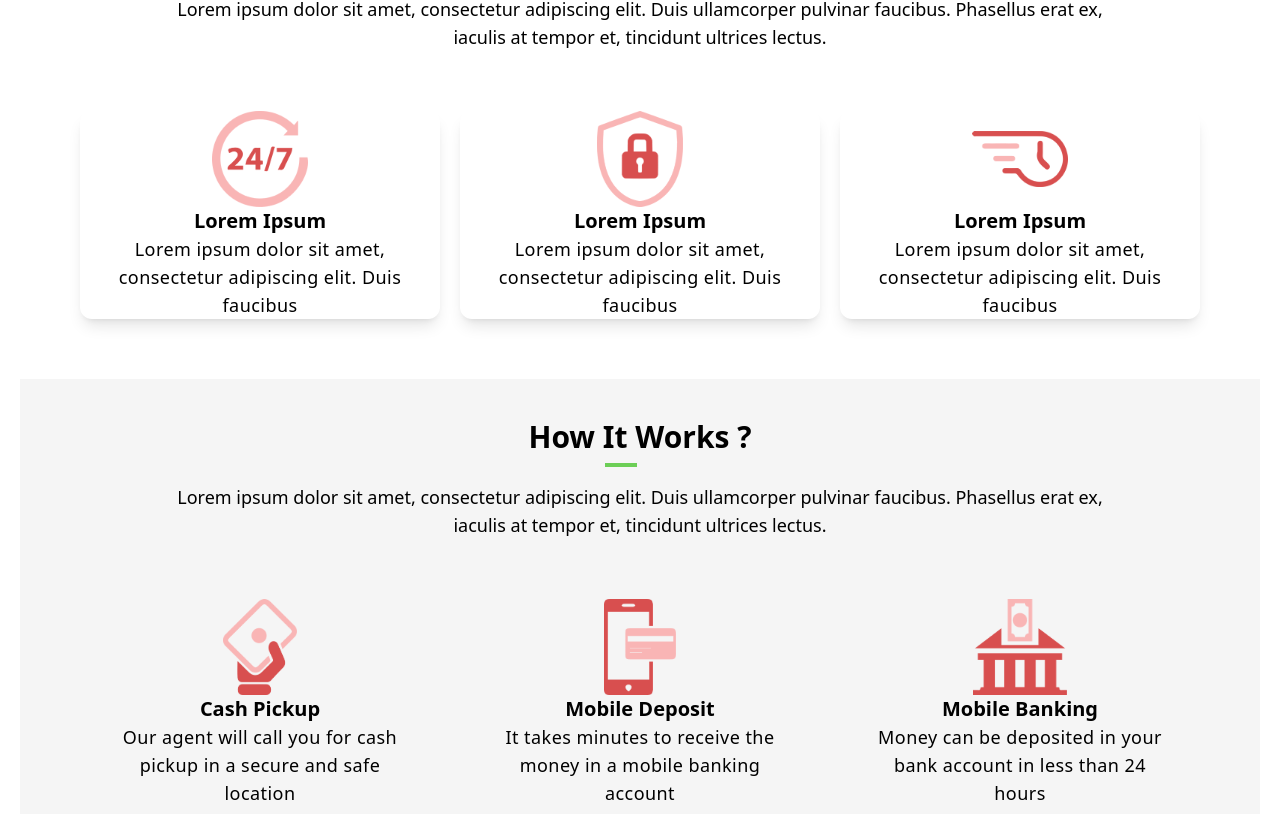
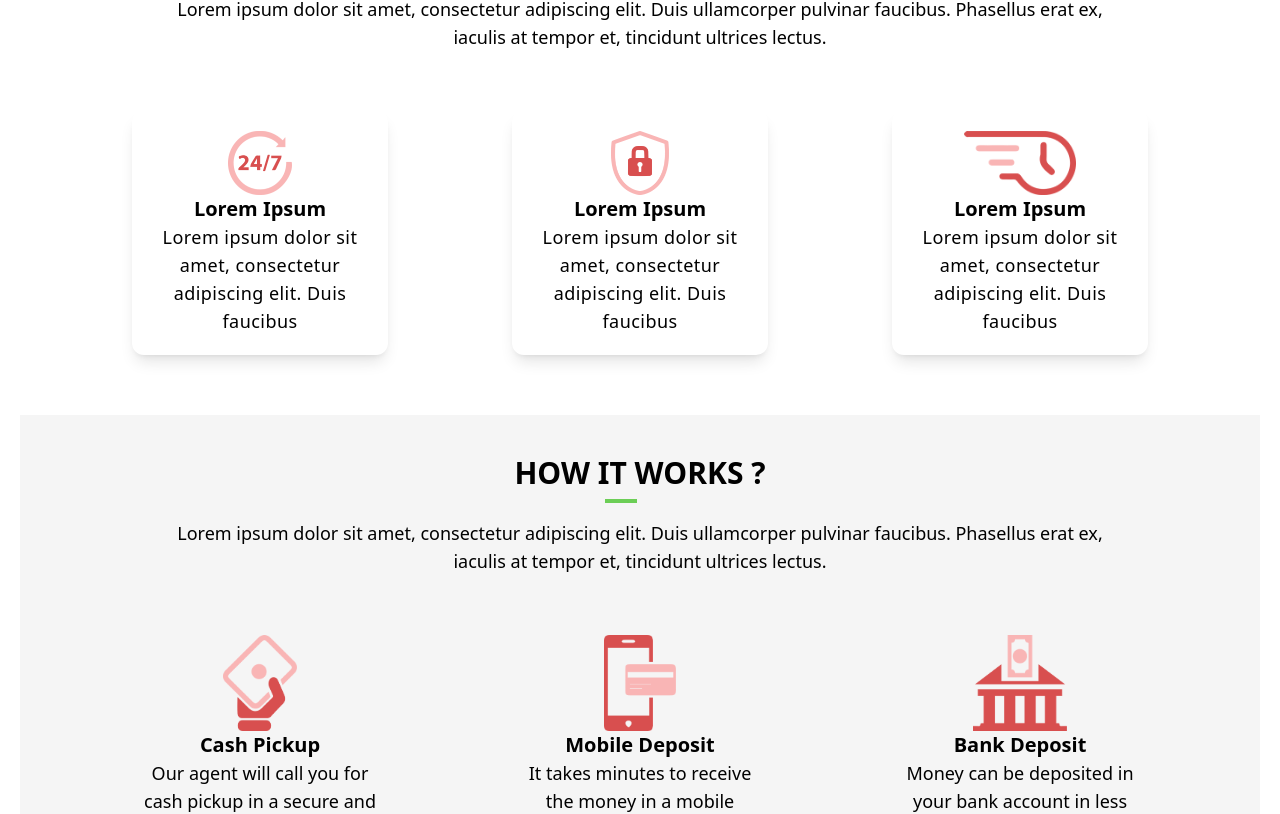
Before and after one commit to Rajtheappideas/hawalanetwork, a React (Create React App) app: page / in a window 1280 px wide. Shown: the part 993-1807 px from the top of the page. Built offline with nearby package versions, Linux system fonts and the light colour scheme.

Commit message:
fixing bugs

```diff
--- a/src/components/Footer.js
+++ b/src/components/Footer.js
@@ -44,42 +44,43 @@ const Footer = () => {
         {/* social links */}
         <div className="space-y-2">
           <h1 className="text-2xl font-semibold">Social Media</h1>
-          <div className="flex items-start space-x-3">
+          <div className="flex items-start sm:space-x-6 space-x-3">
             <a href="https://www.facebook.com/" target="_blank">
               <img
                 src={facebook}
-                className="h-10 w-10 object-cover object-center cursor-pointer"
+                className="h-8 w-8 object-cover object-center cursor-pointer"
               />
             </a>
             <a href="https://www.linkedin.com/" target="_blank">
               <img
                 src={linkedin}
-                className="h-10 w-10 object-cover object-center cursor-pointer"
+                className="h-8 w-8 object-cover object-center cursor-pointer"
               />
             </a>
             <a href="https://www.youtube.com/" target="_blank">
               <img
                 src={youtube}
-                className="h-10 w-10 object-cover object-center cursor-pointer"
+                className="h-8 w-8 object-cover object-center cursor-pointer"
               />
             </a>
           </div>
-          <div className="flex items-start space-x-3">
+          <div className="flex items-start sm:space-x-6 space-x-3">
             <a href="https://twitter.com/" target="_blank">
               <img
                 src={twitter}
-                className="h-10 w-10 object-cover object-center cursor-pointer"
+                className="h-8 w-8 object-cover object-center cursor-pointer"
               />
             </a>
             <a href="https://in.pinterest.com/" target="_blank">
               <img
                 src={pinterest}
-                className="h-10 w-10 object-cover object-center cursor-pointer"
+                className="h-8 w-8 object-cover object-center cursor-pointer"
               />
             </a>
           </div>
         </div>
       </div>
+      {/* bottom last div footer */}
       <div className="bg-Red text-center text-xl text-white p-2">
         Copyright &#169; {year} Money Transfer All rights reserved.
       </div>
--- a/src/components/home/HowItsWork.js
+++ b/src/components/home/HowItsWork.js
@@ -8,7 +8,7 @@ const HowItsWork = () => {
   return (
     <div className="sm:p-10 p-3 bg-LightGray w-full" id="howitswork">
       <div className="relative">
-        <h1 className="text-center font-bold text-3xl pb-3">
+        <h1 className="text-center font-bold text-3xl pb-3 uppercase">
           How It Works ?
         </h1>
         <Underline className="mt-4 " />
@@ -23,7 +23,7 @@ const HowItsWork = () => {
         <div className="text-center">
           <img src={img1} className="h-24 w-24 mx-auto  object-contain" />
           <p className="font-semibold capitalize text-xl">cash pickup</p>
-          <p className="font-light text-lg text-center tracking-wide sm:w-10/12 mx-auto">
+          <p className="font-light text-lg text-center tracking-normal sm:w-8/12 mx-auto">
             Our agent will call you for cash pickup in a secure and safe
             location
           </p>
@@ -32,15 +32,15 @@ const HowItsWork = () => {
         <div className="text-center">
           <img src={img3} className="h-24 w-24 mx-auto  object-contain" />
           <p className="font-semibold capitalize text-xl">mobile deposit</p>
-          <p className="font-light text-lg text-center tracking-wide sm:w-10/12 mx-auto">
+          <p className="font-light text-lg text-center tracking-normal sm:w-8/12 mx-auto">
             It takes minutes to receive the money in a mobile banking account
           </p>
         </div>
         {/* third div */}
         <div className="text-center">
           <img src={img2} className="h-24 w-24 mx-auto  object-contain" />
-          <p className="font-semibold capitalize text-xl">mobile banking</p>
-          <p className="font-light text-lg text-center tracking-wide sm:w-10/12 mx-auto">
+          <p className="font-semibold capitalize text-xl">Bank Deposit</p>
+          <p className="font-light text-lg text-center tracking-normal sm:w-8/12 mx-auto">
             Money can be deposited in your bank account in less than 24 hours
           </p>
         </div>
@@ -55,7 +55,7 @@ const Underline = styled.p`
     content: "";
     height: 4px;
     width: 2rem;
-    background: #6CCE56;
+    background: #6cce56;
     position: absolute;
     left: calc(57% - 10%);
     bottom: 0;
--- a/src/components/home/WhyChooseUs.js
+++ b/src/components/home/WhyChooseUs.js
@@ -8,7 +8,7 @@ const WhyChooseUs = () => {
   return (
     <div className="sm:p-10 p-3 bg-white w-full" id="whychooseus">
       <div className="relative">
-        <h1 className="text-center font-bold text-3xl pb-3">
+        <h1 className="text-center font-bold text-3xl pb-3 uppercase">
           Why Choose us ?
         </h1>
         <Underline className="mt-4 " />
@@ -20,37 +20,37 @@ const WhyChooseUs = () => {
       </p>
       <div className="grid md:grid-cols-3 place-items-start justify-items-center p-5 mt-10 gap-5">
         {/* first div */}
-        <div className="text-center rounded-xl shadow-lg">
+        <div className="text-center rounded-xl shadow-lg w-64 h-auto py-5">
           <img
             src={img1}
-            className="h-24 w-24 mx-auto  object-contain"
+            className="h-16 w-full mx-auto  object-contain"
           />
           <p className="font-semibold capitalize text-xl">Lorem ipsum</p>
-          <p className="font-light text-lg text-center tracking-wide sm:w-10/12 mx-auto">
+          <p className="font-light text-lg text-center tracking-wide w-full px-1 mx-auto">
             Lorem ipsum dolor sit amet, consectetur adipiscing elit. Duis
             faucibus
           </p>
         </div>
         {/* second div */}
-        <div className="text-center rounded-xl shadow-lg">
+        <div className="text-center rounded-xl shadow-lg w-64 h-auto py-5">
           <img
             src={img2}
-            className="h-24 w-24 mx-auto  object-contain"
+            className="h-16 w-full mx-auto  object-contain"
           />
           <p className="font-semibold capitalize text-xl">Lorem ipsum</p>
-          <p className="font-light text-lg text-center tracking-wide sm:w-10/12 mx-auto">
+          <p className="font-light text-lg text-center tracking-wide w-full px-1 mx-auto">
             Lorem ipsum dolor sit amet, consectetur adipiscing elit. Duis
             faucibus
           </p>
         </div>
         {/* third div */}
-        <div className="text-center rounded-xl shadow-lg">
+        <div className="text-center rounded-xl shadow-lg w-64 h-auto py-5">
           <img
             src={img3}
-            className="h-24 w-24 mx-auto  object-contain"
+            className="h-16 w-full mx-auto  object-contain"
           />
           <p className="font-semibold capitalize text-xl">Lorem ipsum</p>
-          <p className="font-light text-lg text-center tracking-wide sm:w-10/12 mx-auto">
+          <p className="font-light text-lg text-center tracking-wide w-full px-1 mx-auto">
             Lorem ipsum dolor sit amet, consectetur adipiscing elit. Duis
             faucibus
           </p>
--- a/src/pages/ChangePassword.js
+++ b/src/pages/ChangePassword.js
@@ -20,7 +20,7 @@ const ChangePassword = () => {
         </h1>
       </div>
       {/* empty div */}
-      <div className="h-screen w-full bg-white" />
+      <div className="md:h-[25rem] h-96 w-full bg-white" />
       {/* form */}
       <div className="h-auto lg:w-1/2 w-[90%] mx-auto bg-white shadow-lg sm:p-10 p-3 sm:space-y-5 space-y-2 absolute top-1/2 left-1/2 -translate-x-1/2">
         <p className="text-xl font-semibold text-center w-10/12 mx-auto">
--- a/src/pages/Recipients.js
+++ b/src/pages/Recipients.js
@@ -81,7 +81,6 @@ const Recipients = () => {
     });
 
   const Div = styledComponents.div`
-    padding: 1rem;
 
     table {
       border-spacing: 0;
@@ -129,9 +128,9 @@ const Recipients = () => {
       </div>
       {/* empty div */}
       <div className="sm:h-80 xl:h-96 h-80 w-full bg-white" />
-      {/* form */}
+      {/* table */}
       <div className="h-auto w-[90%] mx-auto bg-white shadow-lg sm:p-10 p-3 sm:space-y-5 space-y-2 absolute top-1/2 left-1/2 -translate-x-1/2">
-        <p className="text-xl font-semibold text-left">
+        <p className="text-xl font-semibold text-left w-full">
           List of recipients to whom you can send money.
         </p>
         {/* search and button */}
--- a/src/pages/SendMoney.js
+++ b/src/pages/SendMoney.js
@@ -58,6 +58,8 @@ const SendMoney = () => {
         }`}
       />
       <div className={`${showPaymentDiv && "md:h-[28rem] h-[31rem]"}`} />
+
+
       {!showReceiveDiv && !showReceiverSecondDiv && !showPaymentDiv && (
         <div className="h-screen w-full bg-white" />
       )}
@@ -65,7 +67,7 @@ const SendMoney = () => {
         <div className="h-screen w-full bg-white" />
       )}
       {!showReceiveDiv && !showReceiverSecondDiv && !showPaymentDiv && (
-        <div className="xl:h-96 md:h-[32rem] h-[30rem] w-full bg-white" />
+        <div className="xl:h-96 lg:h-[30rem] md:h-[32rem]  h-96 w-full bg-white" />
       )}
 
       {/* transaction summuray */}
```
Also changed, not shown: src/pages/TransactionHistory.js (+51 -54 lines).
